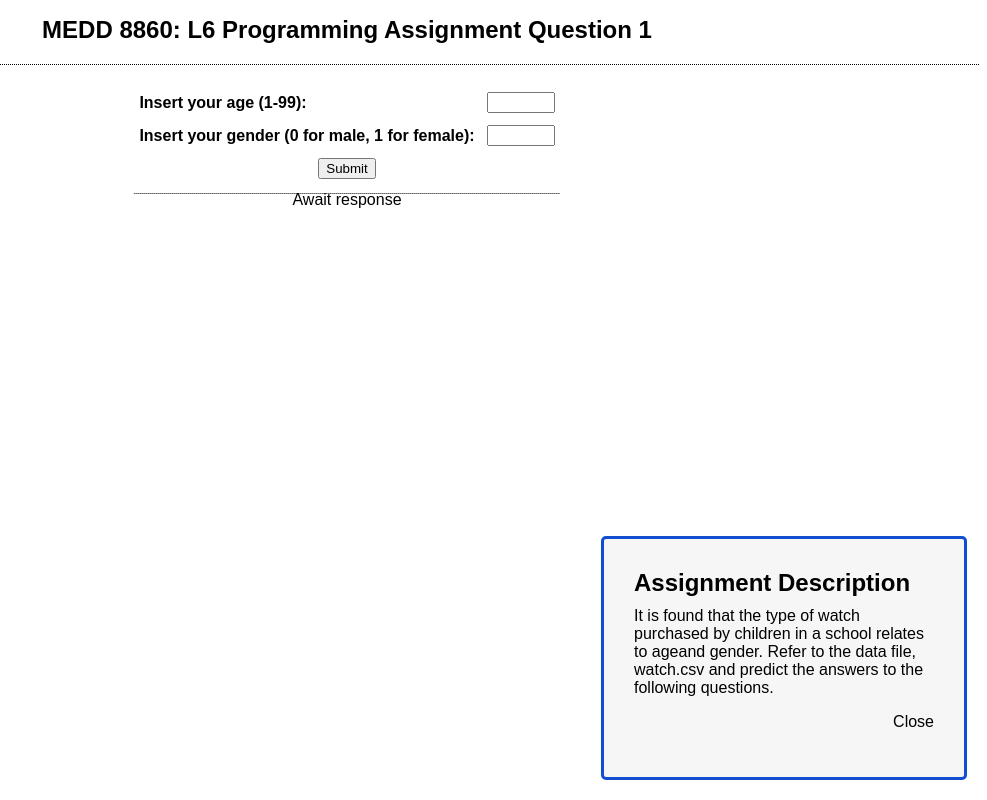
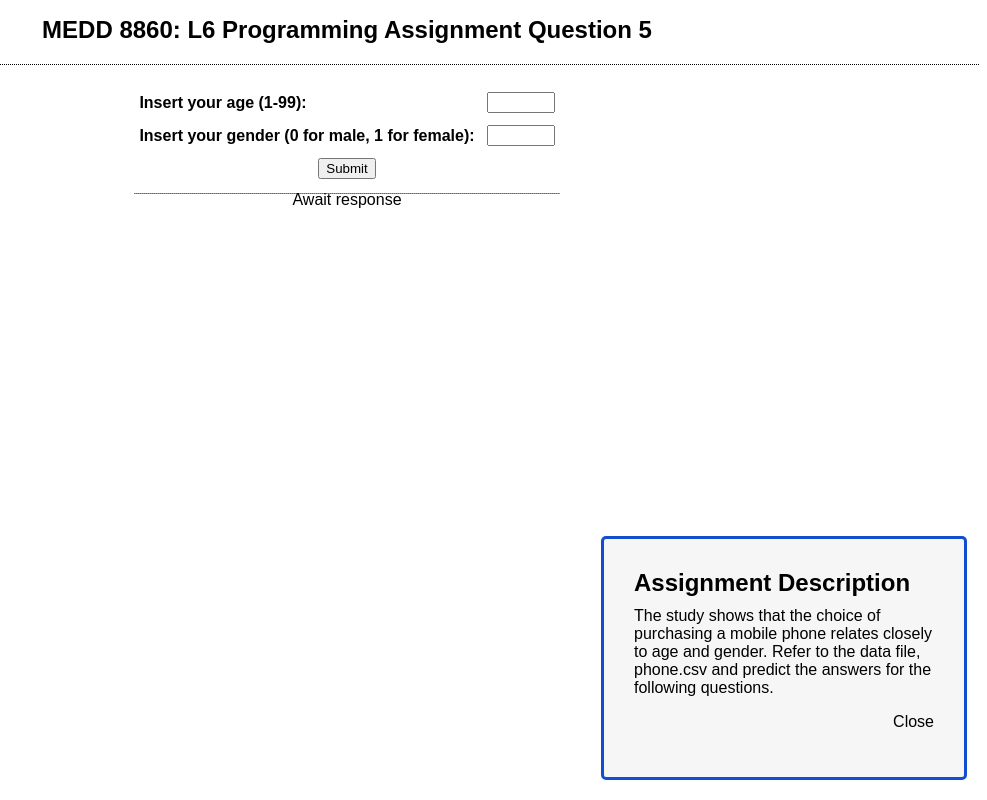
Before and after one commit to PHC1125/8860Asm2, a Flask app: page / in a window 1280 px wide. Shown: the whole page, without its empty margins (293-1280 px from the left). Run offline with Flask 2, Linux system fonts and the light colour scheme; some web fonts are replaced.

Commit message:
Update index.html

```diff
--- a/app/templates/index.html
+++ b/app/templates/index.html
@@ -99,7 +99,7 @@
 
       if (age >= 1 && age <= 99 && (gender === 0 || gender === 1)) {
         // Change the text
-        label.textContent = "Digital";
+        label.textContent = "Huawei";
         label.classList.remove("error");
         showResultPopup(); // Show the result popup
       } else {
@@ -116,7 +116,7 @@
   </script>
 </head>
 <body>
-  <h1 class="title">MEDD 8860: L6 Programming Assignment Question 1</h1>
+  <h1 class="title">MEDD 8860: L6 Programming Assignment Question 5</h1>
   <div class="dotted-line"></div>
   <table>
     <tr>
@@ -141,7 +141,7 @@
 
   <div id="popup" class="popup">
     <h2 class="popup-title">Assignment Description</h2>
-    <p class="popup-text">It is found that the type of watch purchased by children in a school relates to ageand gender. Refer to the data file, watch.csv and predict the answers to the following questions.</p>
+    <p class="popup-text">﻿The study shows that the choice of purchasing a mobile phone relates closely to age and gender. Refer to the data file, phone.csv and predict the answers for the following questions.</p>
     <p class="popup-close">
       <a href="#" id="closeBtn">Close</a>
     </p>
```
